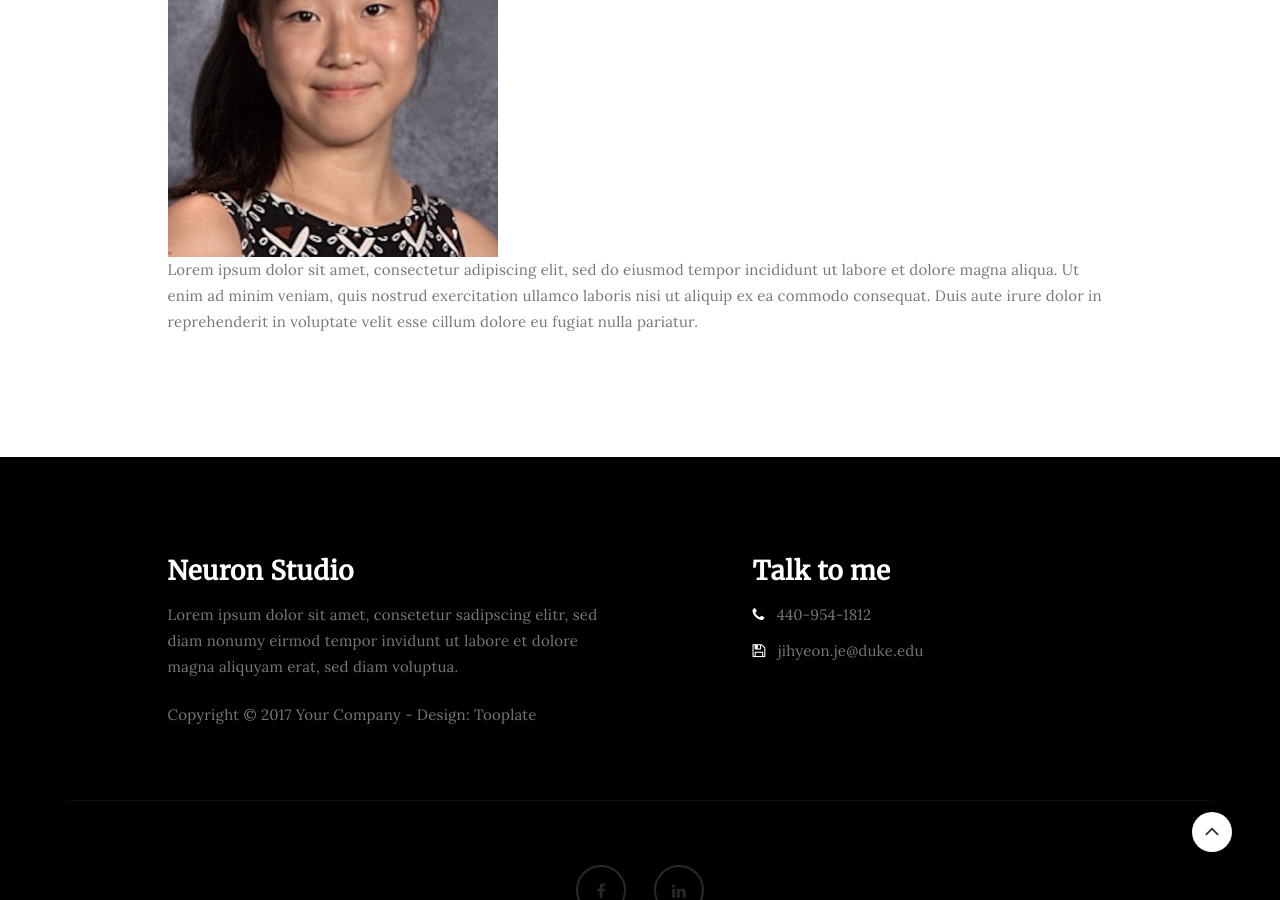
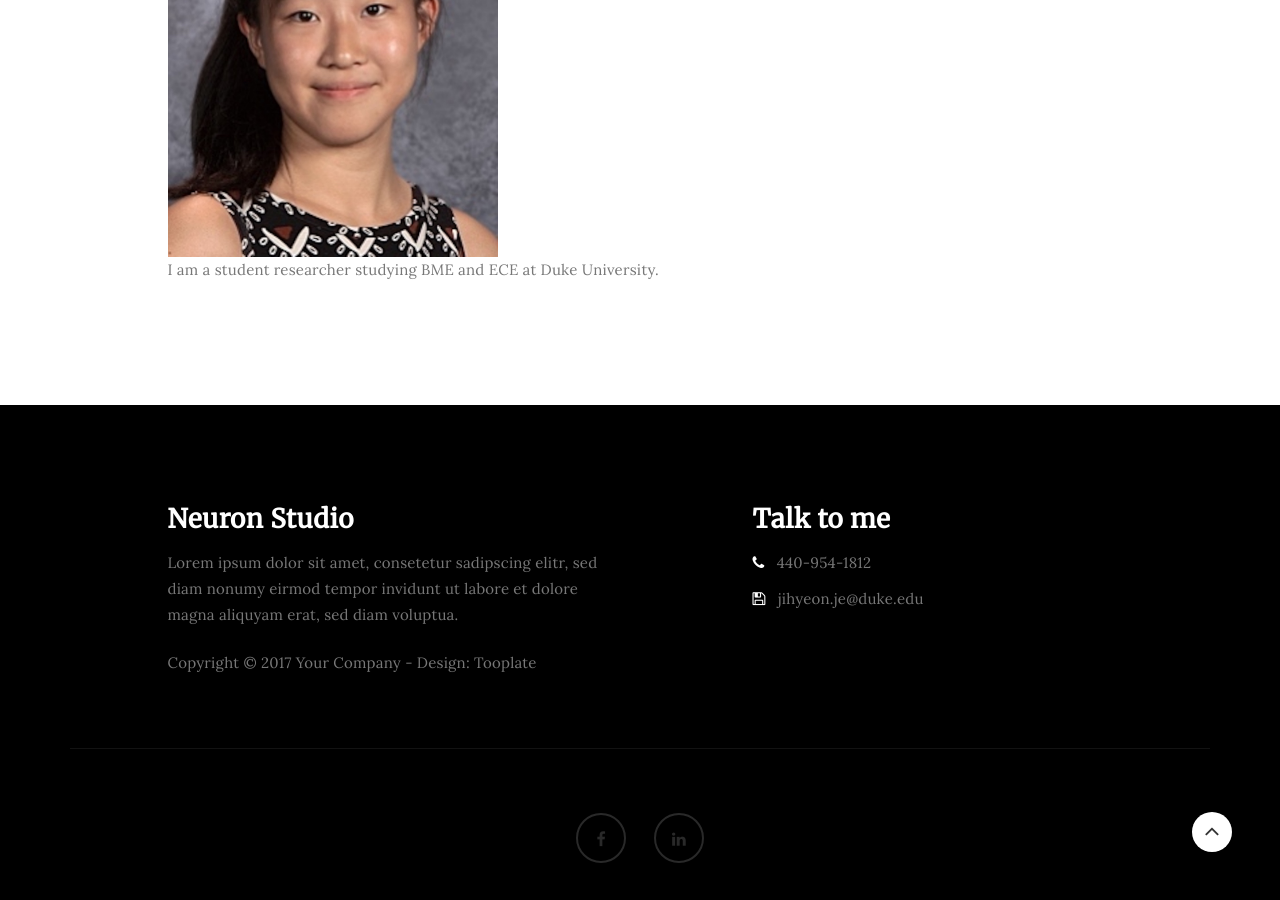
Before and after one commit to rpraka/JihyeonJe.com, a Jekyll site: the page index.html, which Jekyll copies as it is, in a window 1280 px wide and 900 px high, scrolled down 1370 px. Built offline with Jekyll 4.4.1, drawn with Linux system fonts in a browser that asks for light colours.

Commit message:
Update index.html

```diff
--- a/index.html
+++ b/index.html
@@ -97,8 +97,8 @@ http://www.tooplate.com/view/2085-neuron
                                <div class="left">
                                      <img src="images/jihyeonjeprofile.jpg" style="width: 8vw; min-width: 330px;" class="img-responsive" alt="Blog Image">
                                </div>
-                               <div   class="right" >
-                         <p>Lorem ipsum dolor sit amet, consectetur adipiscing elit, sed do eiusmod tempor incididunt ut labore et dolore magna aliqua. Ut enim ad minim veniam, quis nostrud exercitation ullamco laboris nisi ut aliquip ex ea commodo consequat. Duis aute irure dolor in reprehenderit in voluptate velit esse cillum dolore eu fugiat nulla pariatur.</p>
+                               <div class="right" >
+                         <p>I am a student researcher studying BME and ECE at Duke University.</p>
 
 
                          </div>
```
